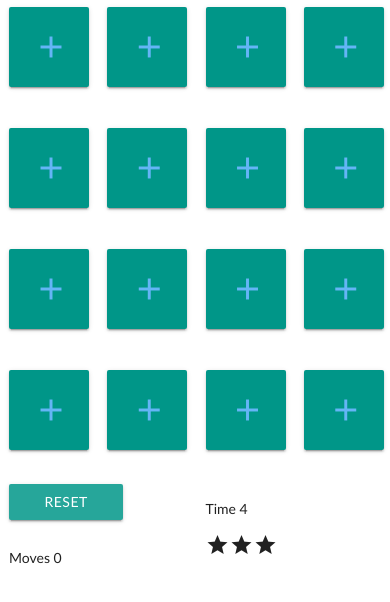
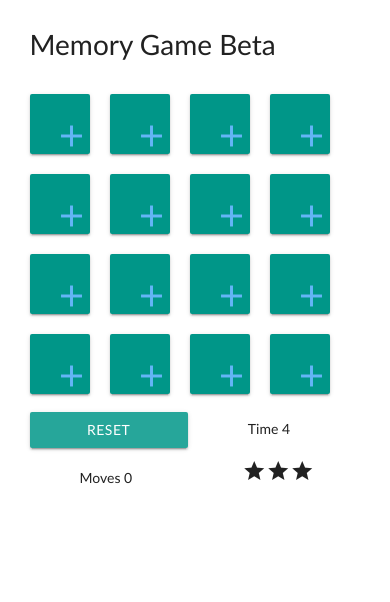
Before and after one commit to karoldavid/memorygame, a website: page index.html in a window 390 px wide. Drawn offline with Linux system fonts and the light colour scheme; files that its build step writes are made by us from their sources.

Commit message:
refactor: adjust major breakpoints for card width and height

```diff
--- a/css/styles.css
+++ b/css/styles.css
@@ -3,39 +3,100 @@ html {
 }
 
 body {
-	min-width: 320px;
+	min-width: 360px;
+}
+
+h1 {
+	margin-left: 10px;
 }
 
 .card-panel {
-	width: 180px;
-	height: 180px;
+	width: 150px;
+	height: 150px;
+	display: inline-block;
+	margin: 10px;
 }
 
 .material-icons {
 	margin: 0 auto;
 }
 
+.utilities {
+	display: inline-block;
+	margin-left: 10px;
+	padding: 0 50px;
+}
+
 .metrics {
 	display: inline-block;
 }
 
-.material-icons.md-36 { font-size: 36px; }
+.material-icons.md-36 {
+	font-size: 36px;
+}
 
-@media (max-width: 500px) {
+@media (max-width: 449px) {
+	.card-panel {
+		width: 60px;
+		height: 60px;
+	}
+	h1 {
+		font-size: 28px;
+	}
+}
+
+@media (min-width: 450px) and (max-width: 499px) {
 	.card-panel {
 		width: 80px;
 		height: 80px;
 	}
+	h1 {
+		font-size: 36px;
+	}
 }
 
-@media (min-width: 501px) and (max-width: 750px) {
+@media (min-width: 500px) and (max-width: 579px) {
+	.card-panel {
+		width: 90px;
+		height: 90px;
+	}
+	h1 {
+		font-size: 36px;
+	}
+}
+
+@media (min-width: 580px) and (max-width: 679px) {
+	.card-panel {
+		width: 100px;
+		height: 100px;
+	}
+	h1 {
+		font-size: 36px;
+	}
+}
+
+@media (min-width: 680px) and (max-width: 750px) {
 	.card-panel {
 		width: 120px;
 		height: 120px;
 	}
+	h1 {
+		font-size: 46px;
+	}
+
+	.utilities {
+		padding: 0 30px;
+	}
 }
 
-@media (min-width: 751px) and (max-width: 1100px) {
+@media (min-width: 751px) and (max-width: 849px) {
+	.card-panel {
+		width: 130px;
+		height: 130px;
+	}
+ }
+
+@media (min-width: 850px) and (max-width: 1100px) {
 	.card-panel {
 		width: 150px;
 		height: 150px;
--- a/index.html
+++ b/index.html
@@ -14,8 +14,12 @@
 <body>
 
   <div class="container">
-    <div class="row">
-      <div id="memoryGame"></div>
+      <div id="memoryGame" class="row">
+        <div class="col s12">
+        	<h1>Memory Game Beta</h1>
+        </div>
+      	<div id="board" class="col s12"></div>
+      	<div id="utilities" class="col s12"></div>
     </div>
 
     <div id="modalWin" class="modal">
--- a/js/app.js
+++ b/js/app.js
@@ -182,7 +182,6 @@
     }
   };
 
-
   // The game view
   var memoryGame = {};
 
@@ -194,17 +193,17 @@
     this.size = size;
     this.numberOfCards = size * size;
 
-    this.$board = $('#memoryGame');
+    this.$board = $('#board');
+    this.$gameUtilities = $('#utilities');
     this.$timeNeeded = $('#timeNeeded');
     this.$finalStars = $('#finalStars');
 
     this.rowElem = '<div class="row">';
-    this.tileElem = '<div class="col s3"><div id="#" class="card-panel teal valign-wrapper"><i class="material-icons md-36 blue-text text-lighten-2 valign">add</i></div></div>';
-    this.buttonElem = '<div class="col s6 l3"><a id="reset" class="waves-effect waves-light btn"><i class="material-icons left"></i>RESET</a></div>';
-    this.utilitiesElem = '<div id="utilities" class="row"></div>';
-    this.timerElem = '<div class="col s6 l3"><p>Time <span id="timer">00</span></p></div>';
-    this.moveCounterElem = '<div class="col s6 l3"><p>Moves <span id="moveCounter">0</span></p></div>';
-    this.starRatingElem = '<div id="starRating" class="col s6 l3"><i class="material-icons star valign">star</i><i class="material-icons star valign">star</i><i class="material-icons star valign">star</i></div>';
+    this.tileElem = '<div id="#" class="card-panel teal valign-wrapper"><i class="material-icons md-36 blue-text text-lighten-2 valign">add</i></div>';
+    this.buttonElem = '<a id="reset" class="waves-effect waves-light btn utilities"><i class="material-icons left"></i>RESET</a>';
+    this.timerElem = '<p class="utilities">Time <span id="timer">00</span></p>';
+    this.moveCounterElem = '<p class="utilities">Moves <span id="moveCounter">0</span></p>';
+    this.starRatingElem = '<div id="starRating" class="utilities"><i class="material-icons star valign">star</i><i class="material-icons star valign">star</i><i class="material-icons star valign">star</i></div>';
 
     this.renderBoard();
     this.renderUtilities();
@@ -260,7 +259,7 @@
   // The makeRow method is called by the renderBoard method and renders a row
   // and adds an id to each tile
   memoryGame.makeRow = function(rowIndex) {
-    var row = this.rowElem;
+    var row = '<div class="line">';
     var tile = this.tileElem;
     var id;
 
@@ -269,9 +268,7 @@
       row += tile.replace('#', id);
     }
 
-    row += '</div>';
-
-    return row;
+    return row + '</div>';
   }
 
   // The renderBoard method is called on initial page load and renders the game board
@@ -284,8 +281,6 @@
   // The renderUtilities method is called on initial page load
   // and renders the game's extra feautures
   memoryGame.renderUtilities = function() {
-    this.$board.append(this.utilitiesElem);
-    this.$gameUtilities = $('#utilities');
     this.renderButton();
     this.renderTimer();
     this.renderMoveCounter();
```
